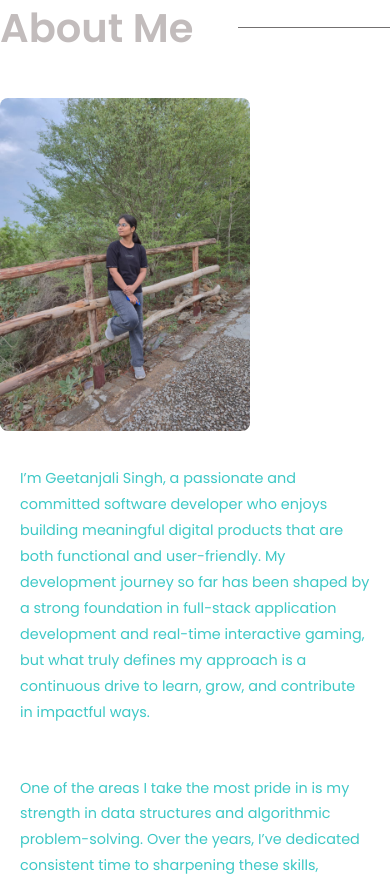
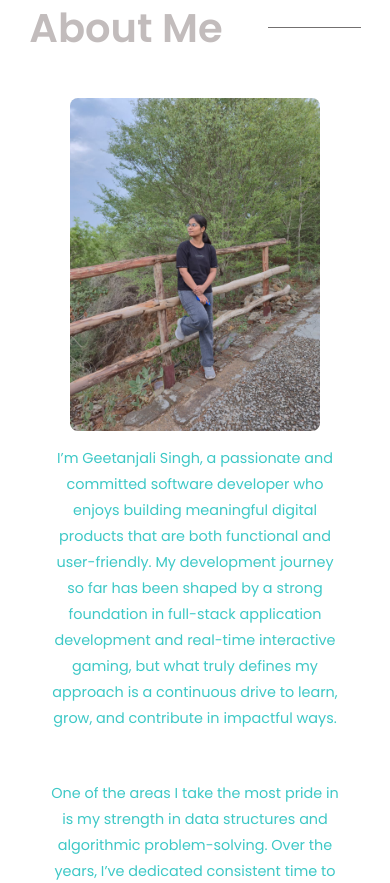
Before and after one commit to geetanjalising/PortfolioNew, a React (Create React App) app: page / in a window 390 px wide. Shown: the part 846-1729 px from the top of the page. Built offline with nearby package versions, Linux system fonts and the light colour scheme.

Commit message:
fixed responsiveness for about part

```diff
--- a/src/Component/About/About.css
+++ b/src/Component/About/About.css
@@ -1,4 +1,3 @@
-
 li {
   list-style: none;
 }
@@ -8,22 +7,18 @@ h1 {
 h3 {
   margin: 5px;
 }
-
 .skill2 {
   width: 35%;
 }
-
-
 .about-paragraphs img {
   scale: 0.6 0.6;
   margin-right: 10px;
-  transition: transform 0.7s ease; /* animation duration + easing */
+  transition: transform 0.7s ease;
 }
 .about-paragraphs img:hover {
   scale: 1 1;
-  transform: scale(1.1); /* scale to 110% */
+  transform: scale(1.1);
 }
-
 
 .about-section {
   padding: 60px 20px;
@@ -46,7 +41,7 @@ h3 {
 .about-heading hr {
   flex: 1;
   height: 1px;
-  background-color: #737070; /* or your preferred color */
+  background-color: #737070;
   border: none;
   margin-top: 19px;
 }
@@ -58,7 +53,6 @@ h3 {
   color: #3dc8c6;
   padding: 15px 20px;
   border-radius: 12px;
-  /* box-shadow: 0 4px 12px rgba(0,0,0,0.05); */
 }
 .aboutBody {
   display: flex;
@@ -87,9 +81,8 @@ h3 {
   top: 10px;
   left: 5px;
   width: 100%;
-  /* height: 100%; */
   height: 328px;
-  border: 2px solid white; /* THIS IS YOUR BORDER */
+  border: 2px solid white;
   border-radius: 8px;
   z-index: 1;
   transition: transform 0.6s ease;
@@ -97,7 +90,6 @@ h3 {
 
 .image-container:hover::after {
   transform: translate(-5px, -5px);
-  /* background: linear-gradient(135deg, #151515, #490d5a) border-box; */
   border-color: #2b5cbf;
 }
 
@@ -107,17 +99,7 @@ h3 {
   flex-direction: row;
   justify-content: space-between;
 }
-@media (max-width: 768px) {
-  .aboutBody {
-    flex-direction: column-reverse;
-    gap: 20px; /* optional spacing between items */
-  }
-  .about-section {
-    padding: 0px 0px;
-    width: 100%;
-    margin: auto;
-  }
-}
+
 .subpart li {
   margin-bottom: 15px;
   font-size: medium;
@@ -125,17 +107,37 @@ h3 {
 }
 
 .subpart {
-  list-style: none; /* remove default bullets */
+  list-style: none;
   padding-left: 0;
 }
 
 .subpart li {
   display: flex;
   align-items: center;
-  gap: 8px; /* space between icon and text */
+  gap: 8px;
 }
 
 .bullet-icon {
   color: #2485a2;
-  font-size: 1rem; /* adjust size */
+  font-size: 1rem;
 }
+
+@media (max-width: 768px) {
+  .about-section {
+    width: 85%;
+    padding: 0px 0px;
+  }
+
+  .aboutBody {
+    flex-direction: column-reverse;
+    align-items: center;
+    text-align: center;
+  }
+
+  .skillBody {
+    flex-direction: column-reverse;
+    gap: 0px;
+    align-items: start;
+    width: 80%;
+  }
+}
--- a/src/Component/About/About.js
+++ b/src/Component/About/About.js
@@ -67,7 +67,7 @@ const About = () => {
               my coding fluency but also enhanced my analytical thinking and the
               ability to write optimized, scalable code under constraints—skills
               that naturally carry over into my work as a developer.
-              <div data-aos="zoom-in-left">
+              <div>
                 <a
                   href="https://auth.geeksforgeeks.org/user/geetanjalisingh1815/?utm_source=geeksforgeeks&utm_medium=my_profile&utm_campaign=auth_user"
                   target="_blank"
@@ -153,7 +153,6 @@ const About = () => {
           </div>
         </div>
       </section>
-
     </>
   );
 };
```
